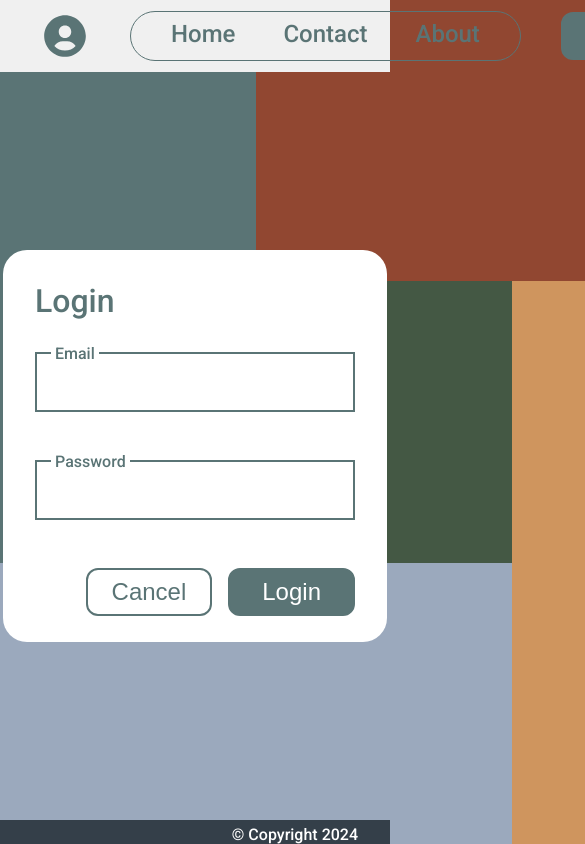
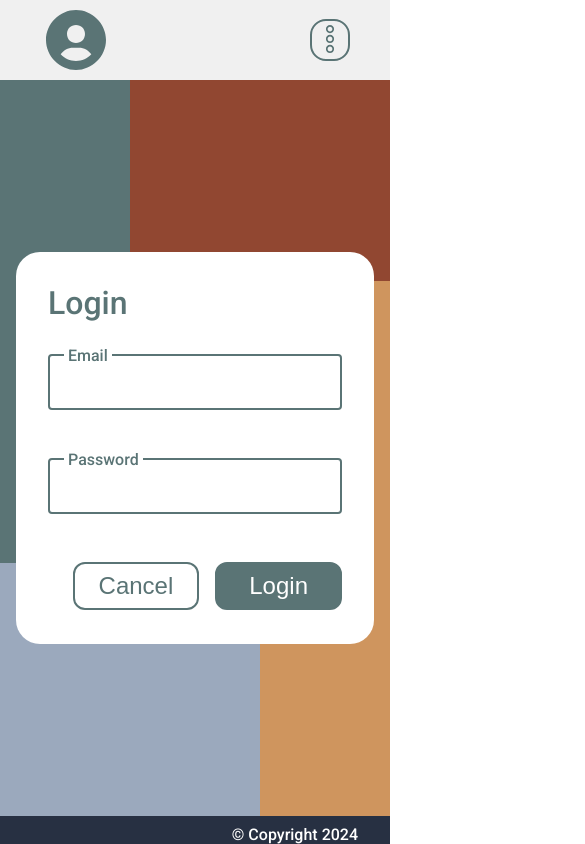
Before and after one commit to KaaRinnna/Login-task, a React (Vite) app: page / in a window 390 px wide. Shown: the top 844 px of the page, 585 px wide, since content can reach past the window. Built offline with nearby package versions, Linux system fonts and the light colour scheme.

Commit message:
updated header, responsive design

```diff
--- a/src/App.css
+++ b/src/App.css
@@ -11,10 +11,6 @@
   grid-template-rows: repeat(3, 1fr);
   grid-column-gap: 0px;
   grid-row-gap: 0px;
-}
-
-.grid-item {
-  padding: 6rem 8rem;
 }
 
 .div1 {
@@ -44,10 +40,11 @@
 }
 
 .content {
-  height: calc(100vh - 6rem);
+  height: calc(100vh - 6.25rem);
   display: flex;
   justify-content: center;
   align-items: center;
+  margin: 0 1rem;
 }
 
 :root {
@@ -70,3 +67,9 @@ body {
 h1, p{
   margin: 0;
 }
+
+@media (max-width: 721px) {
+  .content {
+    height: calc(100vh - 6.75rem);
+  }
+}
--- a/src/App.jsx
+++ b/src/App.jsx
@@ -13,9 +13,9 @@ function App() {
       <div className="grid-item div5"/>
 
       <div className='inner'>
-        <Header/>
+        <Header />
         <div className='content'>
-          <Form/>
+          <Form />
         </div>
         <Footer/>
       </div>
--- a/src/components/Button/Button.module.css
+++ b/src/components/Button/Button.module.css
@@ -7,7 +7,6 @@
     font-size: 1.5rem;
     cursor: pointer;
     outline-color: #5a7475;
-
 }
 
 .primary {
--- a/src/components/Footer/Footer.module.css
+++ b/src/components/Footer/Footer.module.css
@@ -1,6 +1,6 @@
 .footer {
-    height: 1.5rem;
-    background-color: #343f49;
+    height: 1.75rem;
+    background-color: #273042;
     position: relative;
 
     p {
--- a/src/components/Form/Form.jsx
+++ b/src/components/Form/Form.jsx
@@ -1,22 +1,48 @@
+import { useState } from 'react';
 import { Button } from '../Button/Button';
 import styles from './Form.module.css';
 
 export const Form = () => {
+    const [username, setUsername] = useState("");
+    const [password, setPassword] = useState("");
+
+    const [image, setImage] = useState("")
+
+
+    const onSubmit = (event) => {
+        event.preventDefault();
+
+        fetch('https://dummyjson.com/auth/login', {
+            method: 'POST',
+            headers: { 'Content-Type': 'application/json' },
+            body: JSON.stringify({
+                username: username,
+                password: password,
+                expiresInMins: 30,
+            })
+        })
+        .then(res => res.json())
+        .then(data => {
+            console.log(data);
+            setImage(data.image);
+        });
+    }
+
     return (
         <div className={styles.container}>
             <h1>Login</h1>
-            <form className={styles.form}>
+            <form className={styles.form} onSubmit={onSubmit}>
                 <div className={styles.inputContainer}>
                     <label  htmlFor="email">Email</label>
-                    <input type="text" id="email" name="email" />
+                    <input type="text" id="email" name="email" onChange={(e) => setUsername(e.target.value)} />
                 </div>
                 <div className={styles.inputContainer}>
                     <label htmlFor="password">Password</label>
-                    <input type="password" id="password" name="password" />
+                    <input type="password" id="password" name="password" onChange={(e) => setPassword(e.target.value)} />
                 </div>
                 <div className={styles.btn}>
                     <Button mode='base'>Cancel</Button>
-                    <Button className={styles.btn} mode='primary'>Login</Button>
+                    <Button type="submit" className={styles.btn} mode='primary'>Login</Button>
                 </div>
             </form>
         </div>
--- a/src/components/Form/Form.module.css
+++ b/src/components/Form/Form.module.css
@@ -1,38 +1,48 @@
 .container {
-    width: 24rem;
+    width: 100%;
+    max-width: 20rem;
     height: 24.5rem;
     border-radius: 1.5rem;
     background-color: white;
+    padding: 0 2rem;
 
     h1 {
-        margin: 2rem;
+        margin: 2rem 0;
         text-align: start;
         color: #5a7475;
     }
 }
 
 .form {
-    margin: 0 2rem;
-    width: 20rem;
+    width: 100%;
+    max-width: 20rem;
 
     input {
+        box-sizing: border-box;
         background-color: transparent;
         font-size: 1rem;
         padding: 1rem;
-        height: 1.5rem;
+        height: 3.5rem;
         width: 100%;
         display: block;
-        max-width: 284px; /* поменять */
+        max-width: 20rem;
         border: 2px solid #5a7475;
         margin-bottom: 3rem;
+        border-radius: 4px;
+
+        &:focus-visible {
+            outline: none;
+        }
     }
 }
 
 .btn {
     text-align: right;
+    width: 100%;
+    max-width: 20rem;
 
-    button {
-        margin-left: 1rem;
+    button:first-child {
+        margin-right: 1rem;
     }
 }
 
@@ -50,3 +60,10 @@
         padding: 0 4px;
     }
 }
+
+@media (max-width: 367px) {
+    .btn button {
+        padding: 0.5rem 1rem;
+    }
+
+  }
--- a/src/components/Header/Header.jsx
+++ b/src/components/Header/Header.jsx
@@ -1,14 +1,22 @@
 import styles from './Header.module.css';
 import icon from '../../assets/icon.svg';
 import { Button } from '../Button/Button';
+import dots from '../../assets/three-dots.svg';
+import { useState } from 'react';
 
-export const Header = () => {
+export const Header = (image) => {
+    const [visible, setVisible] = useState(false);
+
+    const handleOpen = () => {
+        setVisible(true);
+    };
+
     return (
         <header className={styles.header}>
             <div className={styles.left}>
                 <img src={icon} />
                 <nav className={styles.nav}>
-                    <a href='#'>Home</a>
+                    <a className={styles.selected} href='#'>Home</a>
                     <a href='#'>Contact</a>
                     <a href='#'>About</a>
                 </nav>
@@ -16,6 +24,9 @@ export const Header = () => {
             <div className={styles.right}>
                 <Button mode='primary'>Login</Button>
             </div>
+            <div className={styles.menu}>
+                <img onClick={handleOpen} src={dots}/>
+            </div>
         </header>
     )
 }
--- a/src/components/Header/Header.module.css
+++ b/src/components/Header/Header.module.css
@@ -19,15 +19,31 @@
 .nav {
     display: flex;
     justify-content: space-between;
-    border: 1px solid rgb(90, 116, 117);
-    border-radius: 1.75rem;
-    padding: 0.5rem 1rem;
     margin: 0 2.5rem;
 
     a {
         font-size: 1.5rem;
-        padding: 0 1.5rem;
+        padding: 0.5rem 1.75rem;
         color: #5a7475;
+        border-top: 1px solid rgb(90, 116, 117);
+        border-bottom: 1px solid #5a7475;
+
+        &:first-child {
+            border-left: 1px solid #5a7475;
+            border-top-left-radius: 1.75rem;
+            border-bottom-left-radius: 1.75rem;
+        }
+
+        &:last-child {
+            border-right: 1px solid #5a7475;
+            border-top-right-radius: 1.75rem;
+            border-bottom-right-radius: 1.75rem;
+        }
+    }
+
+    .selected {
+        background-color: #5a7475;
+        color: white;
     }
 
 }
@@ -35,3 +51,35 @@
 .right {
     margin-right: 2.5rem;
 }
+
+.menu {
+    display: none;
+    cursor: pointer;
+    border: 2px solid #5a7475;
+    border-radius: 1rem;
+    padding: 4px 4px 2px;
+    margin-right: 2.5rem;
+
+    img {
+        transform: rotate(90deg);
+    }
+}
+
+@media (max-width: 721px) {
+    .nav, .right {
+        display: none;
+    }
+
+    .header {
+        height: 5rem;
+    }
+
+    .menu {
+        display: block;
+    }
+
+    .left img {
+        width: 4.5rem;
+        height: 4.5rem;
+    }
+}
```
Also changed, not shown: src/assets/three-dots.svg (added).
